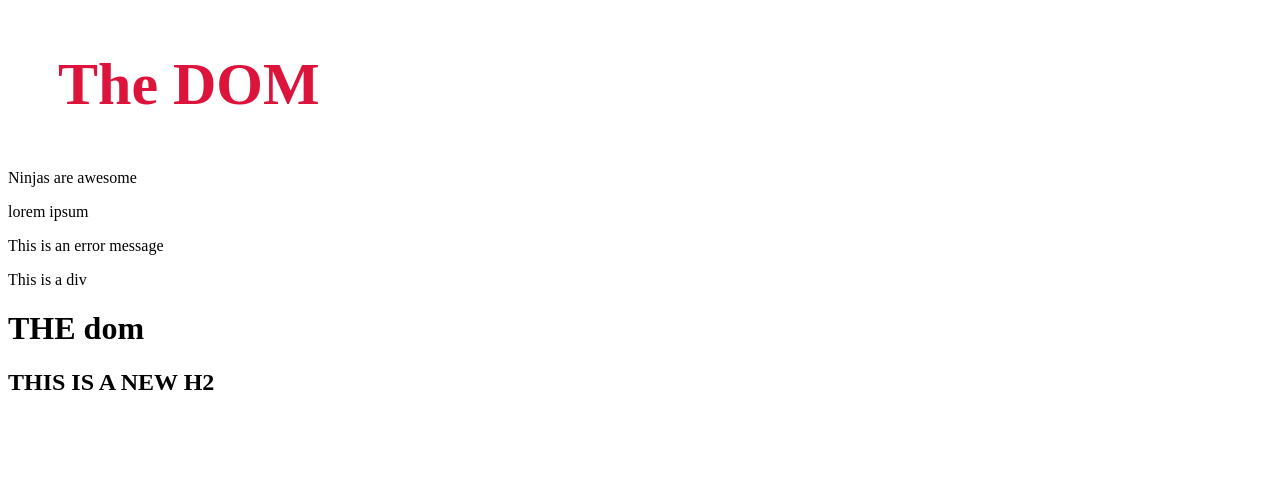
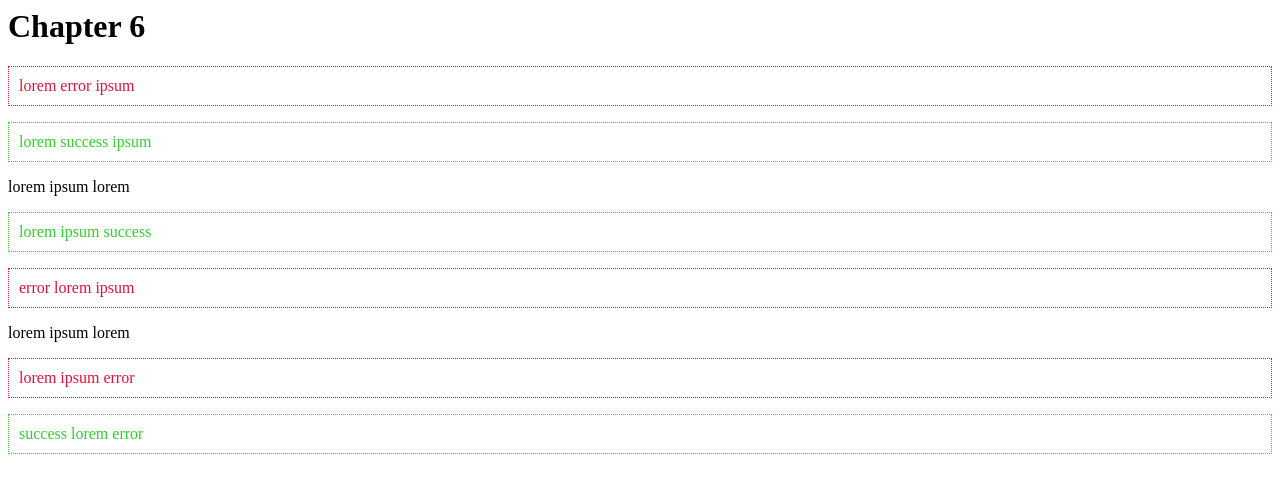
Before and after one commit to Lauro199471/JavaScript-Tutorial, a plain HTML site: page chapter_6/index.html in a window 1280 px wide. Drawn offline with Linux system fonts and the light colour scheme.

Commit message:
added more to chapter 6

```diff
--- a/chapter_6/index.html
+++ b/chapter_6/index.html
@@ -5,29 +5,21 @@
     <meta name="viewport" content="width=device-width, initial-scale=1.0">
     <meta http-equiv="X-UA-Compatible" content="ie=edge">
     <title>Chapter 6</title>
-    <!--
-    <script>
-        alert('hello');
-    </script>
-    -->
+    <link rel="stylesheet" href="styles.css">
 </head>
 
 <body>
-    <h1>The DOM</h1>
-
-    <div>
-        <p>hello, world</p>
-        <p>lorem ipsum</p>
-        <p class="error">This is an error message</p>
-    </div>
-
-    <div class="error">This is a div</div>
-
-    <h1 id="page-title">THE dom</h1>
-
-    <div class="content">
-        <p>this is the content</p>
-    </div>
+    <h1>Chapter 6</h1>
+    <!--Challange: Where there is error make error class
+    same with success-->
+    <p>lorem error ipsum</p>
+    <p>lorem success ipsum</p>
+    <p>lorem ipsum lorem</p>
+    <p>lorem ipsum success</p>
+    <p>error lorem ipsum</p>
+    <p>lorem ipsum lorem</p>
+    <p>lorem ipsum error</p>
+    <p>success lorem error</p>
 
     <script src="sandbox.js"></script>
 </body>
--- a/chapter_6/sandbox.js
+++ b/chapter_6/sandbox.js
@@ -1,3 +1,4 @@
+/*
 const para = document.querySelector('p');
 console.log(para);
 
@@ -44,3 +45,23 @@ const titleH1 = document.querySelector('h1');
 titleH1.style.margin = '50px';
 titleH1 .style.color = 'crimson';
 titleH1.style.fontSize = '60px';
+*/
+
+//===========
+// Lecture 51
+//===========
+/*
+const content = document.querySelector('p');
+console.log(content.classList);
+content.classList.add('success');
+console.log(content.classList);
+*/
+const paras = document.querySelectorAll('p');
+paras.forEach(p=>{
+    if(p.textContent.includes('error')){
+        p.classList.add('error');
+    }
+    if(p.textContent.includes('success')){
+        p.classList.add('success');
+    }
+});
--- /dev/null
+++ b/chapter_6/styles.css
@@ -0,0 +1,11 @@
+.error{
+    padding: 10px;
+    color: crimson;
+    border: 1px dotted crimson;
+}
+
+.success{
+    padding: 10px;
+    color: limegreen;
+    border: 1px dotted limegreen;
+}
```
